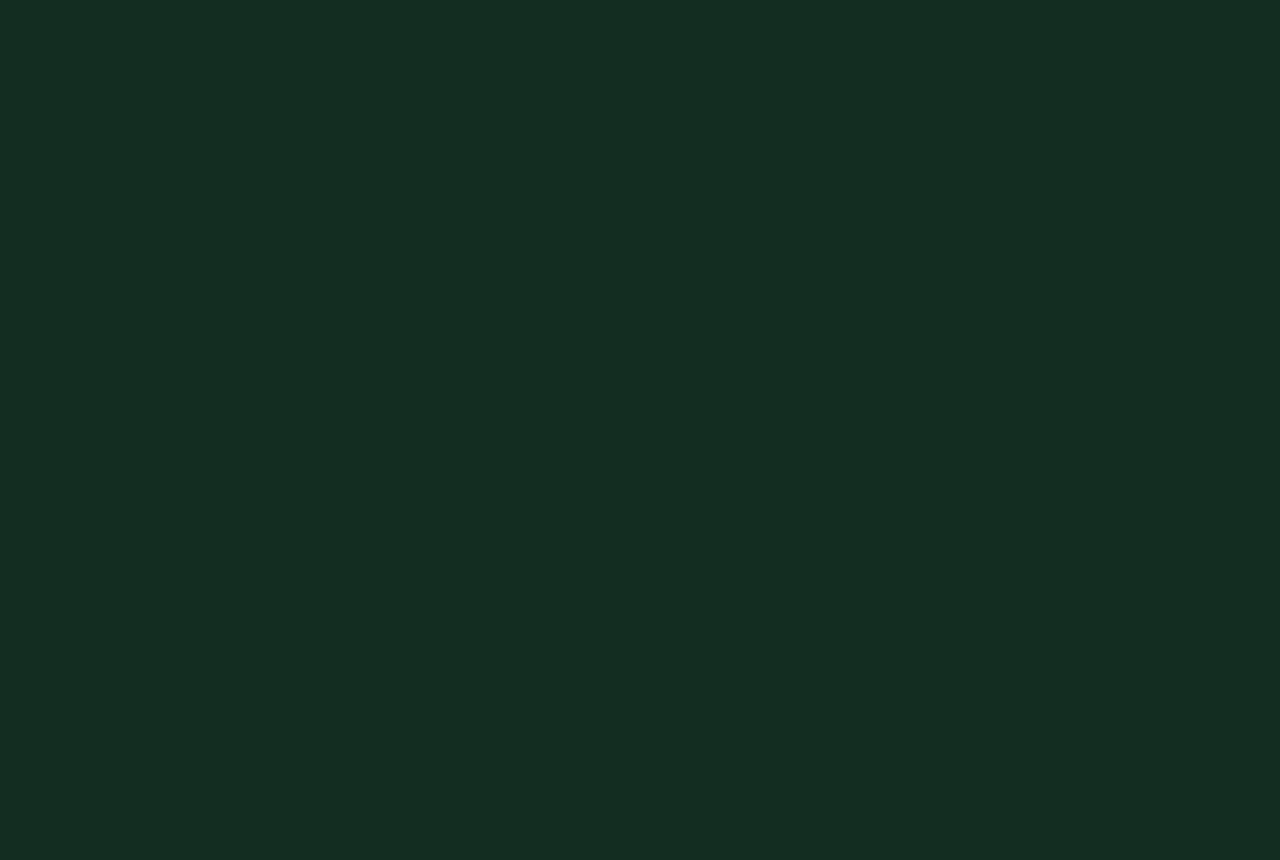
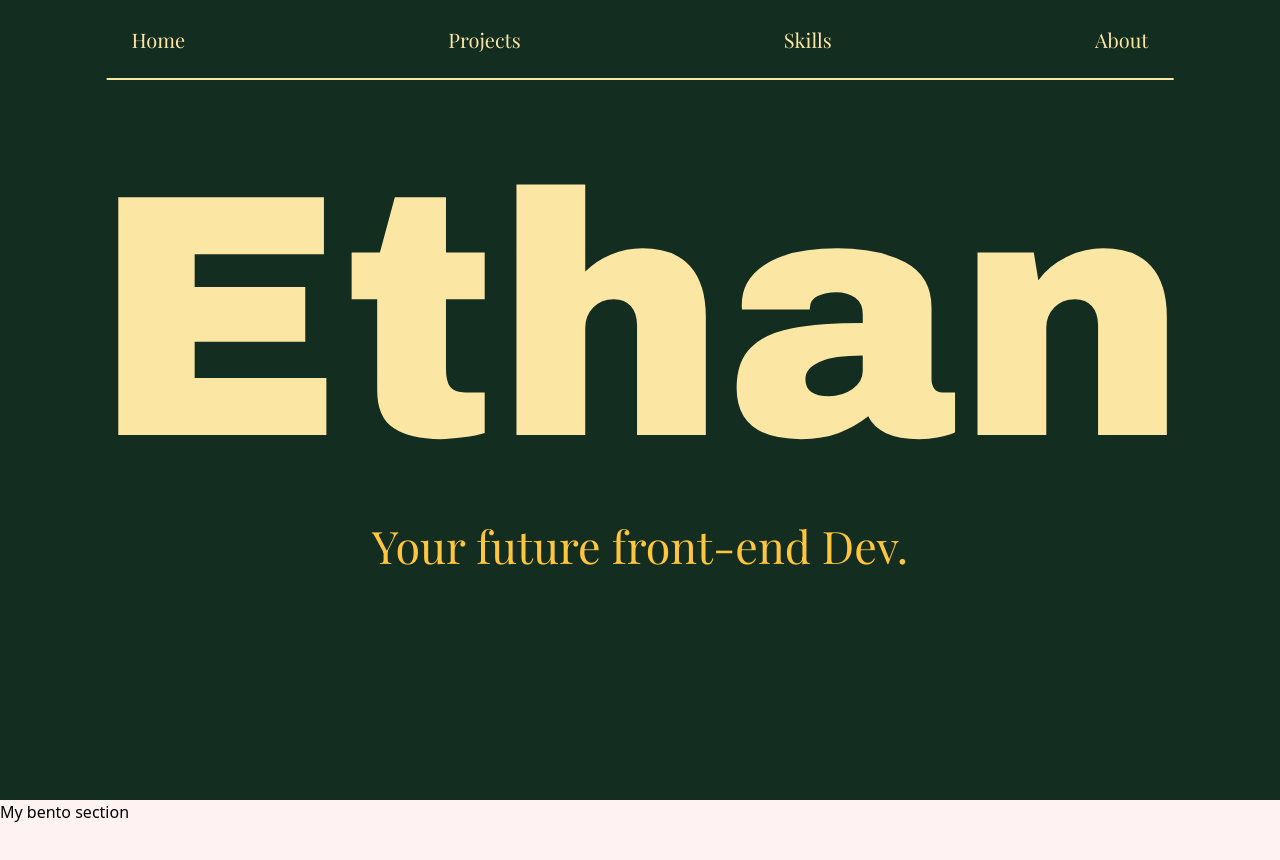
Before and after one commit to Arhanys/portfolio, a Next.js app: page / in a window 1280 px wide. Shown: the top 860 px of the page. Before the commit the page ends 800 px from the top, so only its background shows below. Built offline with nearby package versions, Linux system fonts and the light colour scheme.

Commit message:
- Creation and animation of the hero section

```diff
--- a/src/app/globals.css
+++ b/src/app/globals.css
@@ -1,3 +1,14 @@
 @tailwind base;
 @tailwind utilities;
 @tailwind components;
+
+:root {
+  --special: #fce6a4;
+}
+
+span {
+  background-color: var(--special);
+  background-clip: text;
+  color: transparent;
+  cursor: default;
+}
--- a/src/app/layout.tsx
+++ b/src/app/layout.tsx
@@ -2,7 +2,7 @@ import type { Metadata } from "next";
 import "./globals.css";
 import {Playfair_Display, Archivo_Black} from "next/font/google"
 const playfair = Playfair_Display({
-  weight:'700',
+  weight:'400',
   subsets: ['latin'],
   variable: '--font-playfair',
 });
--- a/src/app/page.tsx
+++ b/src/app/page.tsx
@@ -1,6 +1,14 @@
+import Hero from "@/components/Hero";
+import NavBar from "@/components/NavBar";
+import Bento from "@/components/Bento";
+
+
 export default function Home() {
   return (
     <>
+    <NavBar/>
+    <Hero/>
+    <Bento/>
     </>
   );
 }
--- /dev/null
+++ b/src/components/Bento.tsx
@@ -0,0 +1,5 @@
+export default function Bento() {
+    return(
+        <section id="projects" className="bg-red-50 h-screen">My bento section</section>
+    )
+}
--- /dev/null
+++ b/src/components/Hero.tsx
@@ -0,0 +1,33 @@
+"use client"
+
+import gsap from "gsap"
+import { useGSAP } from "@gsap/react"
+
+
+export default function Hero() {
+
+
+    useGSAP(() =>{
+        const spans = document.querySelectorAll('#heroTitle span')
+
+        gsap.from(spans,{
+            x:10000,
+            duration:1,
+            stagger:0.3,
+            ease: "power4.out"
+        });
+    }, []);
+
+    return(
+        <section className="h-[90%] flex flex-col items-center overflow-hidden ">
+            <h1 id="heroTitle" className="h-2/3 font-archivo flex items-center justify-center text-[27vw] xl:-mb-12 relative text-special">
+                <span>E</span>
+                <span>t</span>
+                <span>h</span>
+                <span>a</span>
+                <span>n</span>
+            </h1>
+            <p className="font-playfair text-[3.5vw] text-amber-9">Your future front-end Dev.</p>
+        </section>
+    )
+}
--- /dev/null
+++ b/src/components/NavBar.tsx
@@ -0,0 +1,16 @@
+export default function NavBar() {
+    return(
+        <>
+            <div className="h-[10%] relative">
+                <ul className="h-full flex justify-around items-center text-special font-playfair text-xl">
+                    <li className="hover:text-amber-9 hover:scale-110 transition-all"><a href="#">Home</a></li>
+                    <li className="hover:text-amber-9 hover:scale-110 transition-all"><a href="#projects">Projects</a></li>
+                    <li className="hover:text-amber-9 hover:scale-110 transition-all"><a href="">Skills</a></li>
+                    <li className="hover:text-amber-9 hover:scale-110 transition-all"><a href="">About</a></li>
+                </ul>
+                <div id="niceBorder" className="absolute bottom-0 h-0.5 w-5/6 bg-special left-1/2 -translate-x-1/2"></div>
+            </div>
+        </>
+
+    )
+}
```
